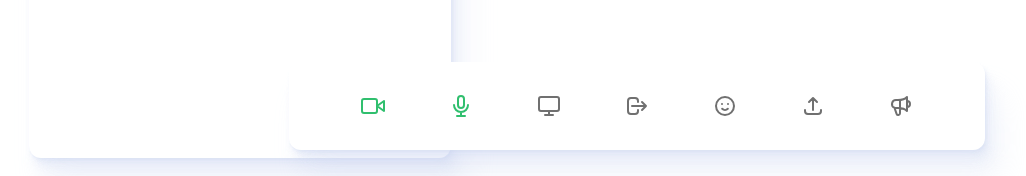
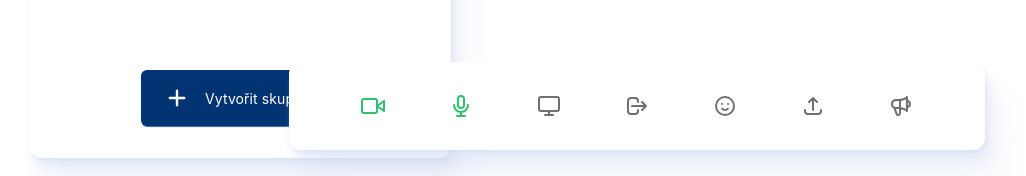
Before and after one commit to tranhoan/visual-class, a React (Create React App) app: page / in a window 1280 px wide. Both pictures are taken after a click on the element 76 px from the left and 182 px from the top of the page. Shown: the part 618-794 px from the top of the page, without its empty margins (3-1029 px from the left). Built offline with nearby package versions, Linux system fonts and the light colour scheme.

Commit message:
:sparkles: add button component

```diff
--- /dev/null
+++ b/src/components/layout/Button.tsx
@@ -0,0 +1,59 @@
+import React, { ReactElement } from 'react';
+import styled from 'styled-components';
+import { BareButton } from '../../style/button';
+import colors from '../../style/colors';
+import elevations from '../../style/elevations';
+
+type Props = {
+  renderIcon: () => ReactElement;
+};
+const Button: React.FC<Props> = ({ renderIcon, children }) => {
+  return (
+    <StyledButton>
+      <IconWrapper $isRendered={renderIcon !== null}>
+        {renderIcon()}
+      </IconWrapper>
+      <LabelWrapper>{children}</LabelWrapper>
+    </StyledButton>
+  );
+};
+
+const StyledButton = styled(BareButton)`
+  --shadow-color: 214 97% 23%;
+  background-color: ${colors.primaryBlue};
+  color: ${colors.additionalWhite};
+  font-size: 1.4rem;
+  border: none;
+  box-shadow: ${elevations.small};
+  position: relative;
+  overflow: hidden;
+  flex-basis: auto;
+
+  &::after {
+    content: '';
+    border-radius: 50%;
+    background-color: ${colors.additionalWhite};
+    opacity: 0.1;
+    width: 6em;
+    height: 6em;
+    transform: scale(0);
+    position: absolute;
+    transition: all 100ms ease-in-out;
+  }
+
+  &:hover {
+    &::after {
+      opacity: 0.25;
+      transform: scale(1);
+    }
+  }
+`;
+const IconWrapper = styled.div<{ $isRendered: boolean }>`
+  margin-right: 1.6rem;
+  display: ${(props) => (props.$isRendered ? 'flex' : 'none')};
+  justify-content: center;
+  align-items: center;
+`;
+
+const LabelWrapper = styled.span``;
+export default Button;
--- a/src/components/sidebar/ParticipantsDetail.tsx
+++ b/src/components/sidebar/ParticipantsDetail.tsx
@@ -1,13 +1,16 @@
 import React from 'react';
+import { HiPlus } from 'react-icons/hi';
 import styled from 'styled-components';
 import { useParticipantsStore } from '../../hooks/user';
 import Collapsbile from '../Collapsible';
+import Button from '../layout/Button';
 import ParticipantRow from './ParticipantRow';
 
 const ParticipantsDetail: React.FC = () => {
   const participants = useParticipantsStore((state) => state.participants);
   return (
-    <S.SidebarWrapper>
+    <SidebarWrapper>
+      <MainContent>
         <Collapsbile heading={'Přítomní studenti'}>
           {participants.map((p) => {
             return p.isOnline && <ParticipantRow participant={p} />;
@@ -18,13 +21,21 @@ const ParticipantsDetail: React.FC = () => {
             return !p.isOnline && <ParticipantRow participant={p} />;
           })}
         </Collapsbile>
-    </S.SidebarWrapper>
+      </MainContent>
+      <Button renderIcon={() => <HiPlus />}>Vytvořit skupiny</Button>
+    </SidebarWrapper>
   );
 };
-const S = {
-  SidebarWrapper: styled.div`
+const SidebarWrapper = styled.div`
   margin: 0 4rem 0 4.8rem;
   width: max-content;
-  `,
-};
+  height: 100%;
+  display: flex;
+  flex-direction: column;
+  justify-content: space-between;
+  align-items: flex-start;
+`;
+
+const MainContent = styled.div``;
+
 export default ParticipantsDetail;
--- a/src/components/sidebar/SidebarContentFactory.tsx
+++ b/src/components/sidebar/SidebarContentFactory.tsx
@@ -42,6 +42,8 @@ const S = {
   ContentWrapper: styled.div<{ $display: boolean }>`
     visibility: ${(props) => (props.$display ? 'visible' : 'hidden')};
     width: 100%;
+    display: flex;
+    flex-direction: column;
   `,
 };
 export default SidebarContentFactory;
--- /dev/null
+++ b/src/style/button.ts
@@ -0,0 +1,14 @@
+import styled from 'styled-components';
+
+export const BareButton = styled.button`
+  padding: 1.6rem 2.4rem;
+  border-radius: 6px;
+  display: flex;
+  justify-content: center;
+  align-items: center;
+  transition: all 100ms ease-in;
+
+  &:hover {
+    cursor: pointer;
+  }
+`;
--- a/src/style/elevations.ts
+++ b/src/style/elevations.ts
@@ -1,5 +1,5 @@
 const elevations = {
-  small: `0.5px 1px 1px hsl(var(--shadow-color) / 0.7`,
+  small: `0.5px 1px 1px hsl(var(--shadow-color) / 0.8)`,
   medium: `1px 2px 2px hsl(var(--shadow-color) / 0.333),
     2px 4px 4px hsl(var(--shadow-color) / 0.333),
     3px 6px 6px hsl(var(--shadow-color) / 0.333)`,
--- a/src/style/global-styles.ts
+++ b/src/style/global-styles.ts
@@ -26,16 +26,18 @@ const GlobalStyle = createGlobalStyle`
     --shadow-color: 0deg 0% 0%;
     height: 100%;
     font-size: 62.5%;
-    letter-spacing: 0.1px;
     body, html, #root{
         height: 100%;
     }
     body {
         margin: 0;
-        font-family: 'Sora', -apple-system, BlinkMacSystemFont, 'Segoe UI', 'Roboto', 'Oxygen','Ubuntu', 'Cantarell', 'Fira Sans', 'Droid Sans', 'Helvetica Neue', sans-serif;
         -webkit-font-smoothing: antialiased;
         -moz-osx-font-smoothing: grayscale;
 
+    }
+    body, button {
+        font-family: 'Sora', -apple-system, BlinkMacSystemFont, 'Segoe UI', 'Roboto', 'Oxygen','Ubuntu', 'Cantarell', 'Fira Sans', 'Droid Sans', 'Helvetica Neue', sans-serif;
+        letter-spacing: 0.1px;
     }
     #root{
         /* overflow: hidden; */
```
Lines whose indentation alone changed are shown as unchanged.
